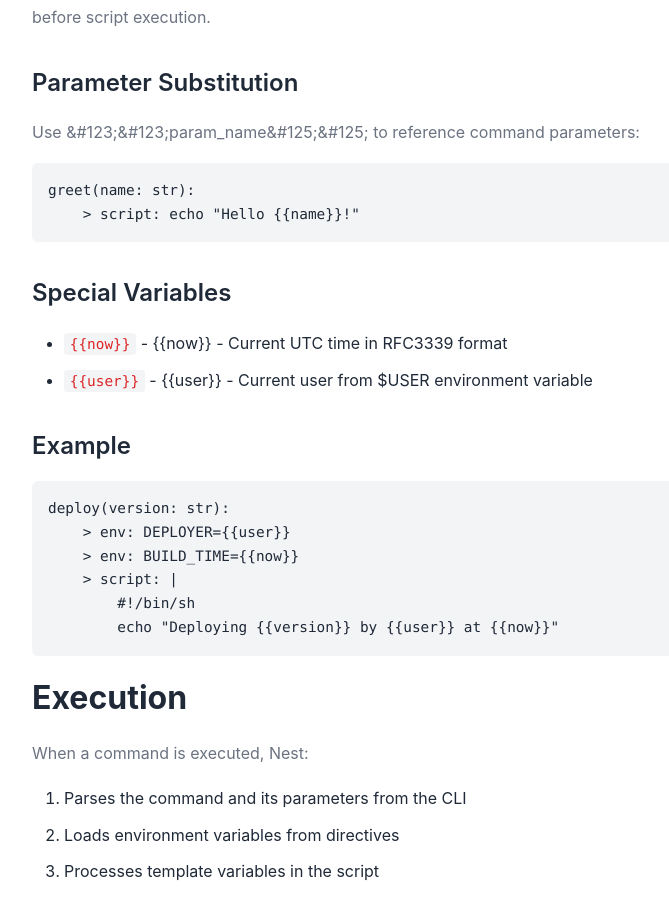
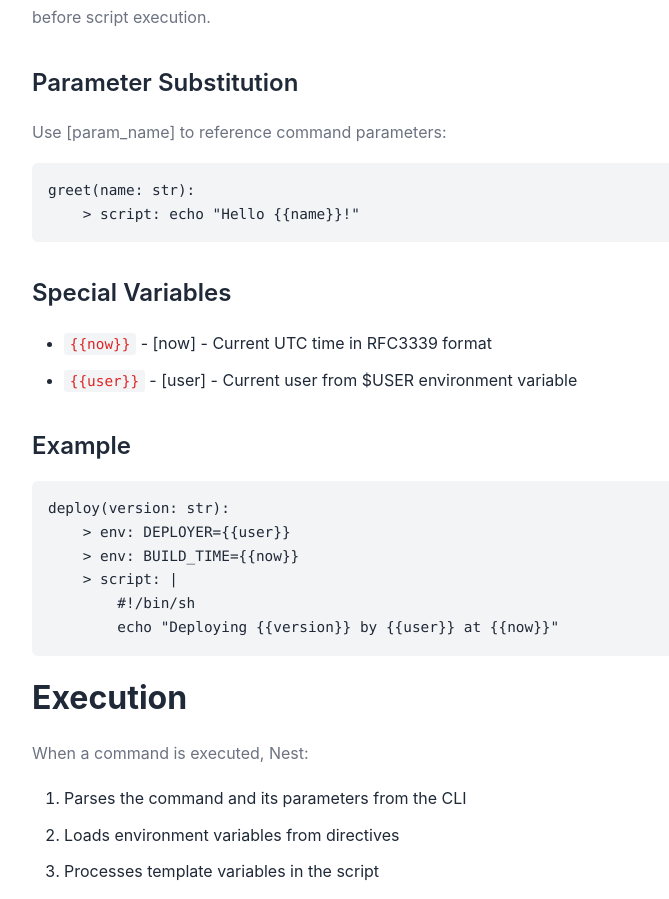
Before and after one commit to quonaro/Nest, a Vue app: page /concepts in a window 1280 px wide. Shown: the part 1184-2083 px from the top of the page, without its empty margins (357-1026 px from the left). Built offline with nearby package versions, Linux system fonts and the light colour scheme.

Commit message:
Remove useTemplateText composable and update localization files to reflect changes in template variable syntax from '[param]' to '[[param]]' for improved consistency across English and Russian translations. Adjust Vue components to utilize the updated localization methods.

```diff
--- a/src/composables/useTemplateText.ts
+++ /dev/null
@@ -1,18 +0,0 @@
-import { computed } from 'vue'
-import { useI18n } from 'vue-i18n'
-
-export function useTemplateText(key: string) {
-  const { t } = useI18n()
-
-  return computed(() => {
-    try {
-      const text = t(key, {}, { default: key }) as string
-      // Replace [[...]] with {{...}} for display
-      // Escape braces as HTML entities to prevent Vue from interpreting them as expressions
-      return text.replace(/\[\[/g, '&#123;&#123;').replace(/\]\]/g, '&#125;&#125;')
-    } catch (error) {
-      console.warn('Error in useTemplateText:', error, 'key:', key)
-      return key
-    }
-  })
-}
--- a/src/locales/en.ts
+++ b/src/locales/en.ts
@@ -47,7 +47,7 @@ export default {
     featureCommandStructure: 'Command Structure - Top-level and nested subcommands',
     featureParameters: 'Parameters - Positional and named arguments with types (str, bool, num, arr)',
     featureDirectives: 'Directives - Control working directory, environment variables, and scripts',
-    featureTemplateProcessing: 'Template Processing - Variable substitution with [[param]] syntax',
+    featureTemplateProcessing: 'Template Processing - Variable substitution with [param] syntax',
     featureDynamicCLI: 'Dynamic CLI - Automatically generated from your Nestfile',
     featureEnvironmentManagement: 'Environment Management - Load from .env files or direct assignment'
   },
@@ -79,13 +79,13 @@ export default {
     featureCommandStructure: 'Command Structure - Top-level commands, nested subcommands, default subcommands',
     featureParameters: 'Parameters - Types (str, bool, num, arr), positional and named arguments, aliases, defaults',
     featureDirectives: 'Directives - Descriptions, working directory, environment variables, scripts',
-    featureTemplateProcessing: 'Template Processing - Parameter substitution, special variables ([[now]], [[user]])',
+    featureTemplateProcessing: 'Template Processing - Parameter substitution, special variables ([now], [user])',
     featureCLIFeatures: 'CLI Features - Dynamic CLI generation, help system, JSON/AST output',
     featureExecution: 'Execution - Script execution with environment variables and working directory support',
-    futureFunctions: 'Functions (@@func) - Reusable script blocks',
-    futureLifecycle: 'Lifecycle hooks (@@before, @@after, @@fallback)',
-    futureDependencies: 'Command dependencies (@@depends)',
-    futureFunctionCalls: 'Function calls (@@call)'
+    futureFunctions: 'Functions (@func) - Reusable script blocks',
+    futureLifecycle: 'Lifecycle hooks (@before, @after, @fallback)',
+    futureDependencies: 'Command dependencies (@depends)',
+    futureFunctionCalls: 'Function calls (@call)'
   },
   concepts: {
     title: 'Concepts',
@@ -111,10 +111,10 @@ export default {
       title: 'Templates',
       desc: 'Nest uses template variables to inject values into scripts. Variables are replaced with their actual values before script execution.',
       parameterSubstitution: 'Parameter Substitution',
-      useParamName: 'Use [[param_name]] to reference command parameters:',
+      useParamName: 'Use [param_name] to reference command parameters:',
       specialVariables: 'Special Variables',
-      now: '[[now]] - Current UTC time in RFC3339 format',
-      user: '[[user]] - Current user from $USER environment variable',
+      now: '[now] - Current UTC time in RFC3339 format',
+      user: '[user] - Current user from $USER environment variable',
       example: 'Example'
     },
     execution: {
@@ -177,11 +177,11 @@ export default {
     },
     templates: {
       title: 'Template Variables',
-      desc: 'Use [[variable]] syntax in scripts:',
-      parameters: 'Parameters: [[param]] - Replaced with parameter value',
+      desc: 'Use [variable] syntax in scripts:',
+      parameters: 'Parameters: [param] - Replaced with parameter value',
       special: 'Special variables:',
-      now: '[[now]] - Current UTC time in RFC3339 format',
-      user: '[[user]] - Current user (from $USER environment variable)',
+      now: '[now] - Current UTC time in RFC3339 format',
+      user: '[user] - Current user (from $USER environment variable)',
       example: 'Example:'
     }
   },
--- a/src/views/Concepts.vue
+++ b/src/views/Concepts.vue
@@ -43,14 +43,14 @@
         <p>{{ $t('concepts.templates.desc') }}</p>
 
         <h3>{{ $t('concepts.templates.parameterSubstitution') }}</h3>
-        <p>{{ useParamName }}</p>
+        <p>{{ $t('concepts.templates.useParamName') }}</p>
         <pre v-pre><code>greet(name: str):
     > script: echo "Hello {{name}}!"</code></pre>
 
         <h3>{{ $t('concepts.templates.specialVariables') }}</h3>
         <ul>
-          <li><code v-pre>{{now}}</code> - <span v-html="templatesNow"></span></li>
-          <li><code v-pre>{{user}}</code> - <span v-html="templatesUser"></span></li>
+          <li><code v-pre>{{now}}</code> - {{ $t('concepts.templates.now') }}</li>
+          <li><code v-pre>{{user}}</code> - {{ $t('concepts.templates.user') }}</li>
         </ul>
 
         <h3>{{ $t('concepts.templates.example') }}</h3>
@@ -89,11 +89,6 @@
 
 <script setup lang="ts">
 import Layout from '../components/Layout.vue'
-import { useTemplateText } from '../composables/useTemplateText'
-
-const useParamName = useTemplateText('concepts.templates.useParamName')
-const templatesNow = useTemplateText('concepts.templates.now')
-const templatesUser = useTemplateText('concepts.templates.user')
 </script>
 
 <style scoped>
--- a/src/views/GettingStarted.vue
+++ b/src/views/GettingStarted.vue
@@ -64,7 +64,7 @@ $ nest greet --help</code></pre>
           <li>✅ <strong>{{ $t('gettingStarted.featureCommandStructure') }}</strong></li>
           <li>✅ <strong>{{ $t('gettingStarted.featureParameters') }}</strong></li>
           <li>✅ <strong>{{ $t('gettingStarted.featureDirectives') }}</strong></li>
-          <li>✅ <strong><span v-html="featureTemplateProcessing"></span></strong></li>
+          <li>✅ <strong>{{ $t('gettingStarted.featureTemplateProcessing') }}</strong></li>
           <li>✅ <strong>{{ $t('gettingStarted.featureCLIFeatures') }}</strong></li>
           <li>✅ <strong>{{ $t('gettingStarted.featureExecution') }}</strong></li>
         </ul>
@@ -83,9 +83,6 @@ $ nest greet --help</code></pre>
 
 <script setup lang="ts">
 import Layout from '../components/Layout.vue'
-import { useTemplateText } from '../composables/useTemplateText'
-
-const featureTemplateProcessing = useTemplateText('gettingStarted.featureTemplateProcessing')
 </script>
 
 <style scoped>
--- a/src/views/Guides.vue
+++ b/src/views/Guides.vue
@@ -134,13 +134,13 @@ $ nest dev lint -f true       # Use short alias</code></pre>
 
       <section id="templates">
         <h2>{{ $t('guides.templates.title') }}</h2>
-        <p><span v-html="templatesDesc"></span></p>
+        <p>{{ $t('guides.templates.desc') }}</p>
         <ul>
-          <li><strong><span v-html="templatesParameters"></span></strong></li>
+          <li><strong>{{ $t('guides.templates.parameters') }}</strong></li>
           <li><strong>{{ $t('guides.templates.special') }}</strong>:
             <ul>
-              <li><code v-pre>{{now}}</code> - <span v-html="templatesNow"></span></li>
-              <li><code v-pre>{{user}}</code> - <span v-html="templatesUser"></span></li>
+              <li><code v-pre>{{now}}</code> - {{ $t('guides.templates.now') }}</li>
+              <li><code v-pre>{{user}}</code> - {{ $t('guides.templates.user') }}</li>
             </ul>
           </li>
         </ul>
@@ -161,12 +161,6 @@ $ nest dev lint -f true       # Use short alias</code></pre>
 
 <script setup lang="ts">
 import Layout from '../components/Layout.vue'
-import { useTemplateText } from '../composables/useTemplateText'
-
-const templatesDesc = useTemplateText('guides.templates.desc')
-const templatesParameters = useTemplateText('guides.templates.parameters')
-const templatesNow = useTemplateText('guides.templates.now')
-const templatesUser = useTemplateText('guides.templates.user')
 </script>
 
 <style scoped>
--- a/src/views/Home.vue
+++ b/src/views/Home.vue
@@ -86,7 +86,7 @@ Hello Alice, welcome!</code></pre>
           <li>✅ <strong>{{ $t('home.featureCommandStructure') }}</strong></li>
           <li>✅ <strong>{{ $t('home.featureParameters') }}</strong></li>
           <li>✅ <strong>{{ $t('home.featureDirectives') }}</strong></li>
-          <li>✅ <strong><span v-html="featureTemplateProcessing"></span></strong></li>
+          <li>✅ <strong>{{ $t('home.featureTemplateProcessing') }}</strong></li>
           <li>✅ <strong>{{ $t('home.featureDynamicCLI') }}</strong></li>
           <li>✅ <strong>{{ $t('home.featureEnvironmentManagement') }}</strong></li>
         </ul>
@@ -98,11 +98,8 @@ Hello Alice, welcome!</code></pre>
 <script setup lang="ts">
 import { ref } from 'vue'
 import Layout from '../components/Layout.vue'
-import { useTemplateText } from '../composables/useTemplateText'
-
 const activeTab = ref<'unix' | 'windows'>('unix')
 const logoPath = `${import.meta.env.BASE_URL}Nest.png`
-const featureTemplateProcessing = useTemplateText('home.featureTemplateProcessing')
 
 const unixInstall = '$ curl -fsSL https://raw.githubusercontent.com/quonaro/nest/main/install.sh | bash'
 
```
Also changed, not shown: src/locales/ru.ts (+13 -13 lines).
